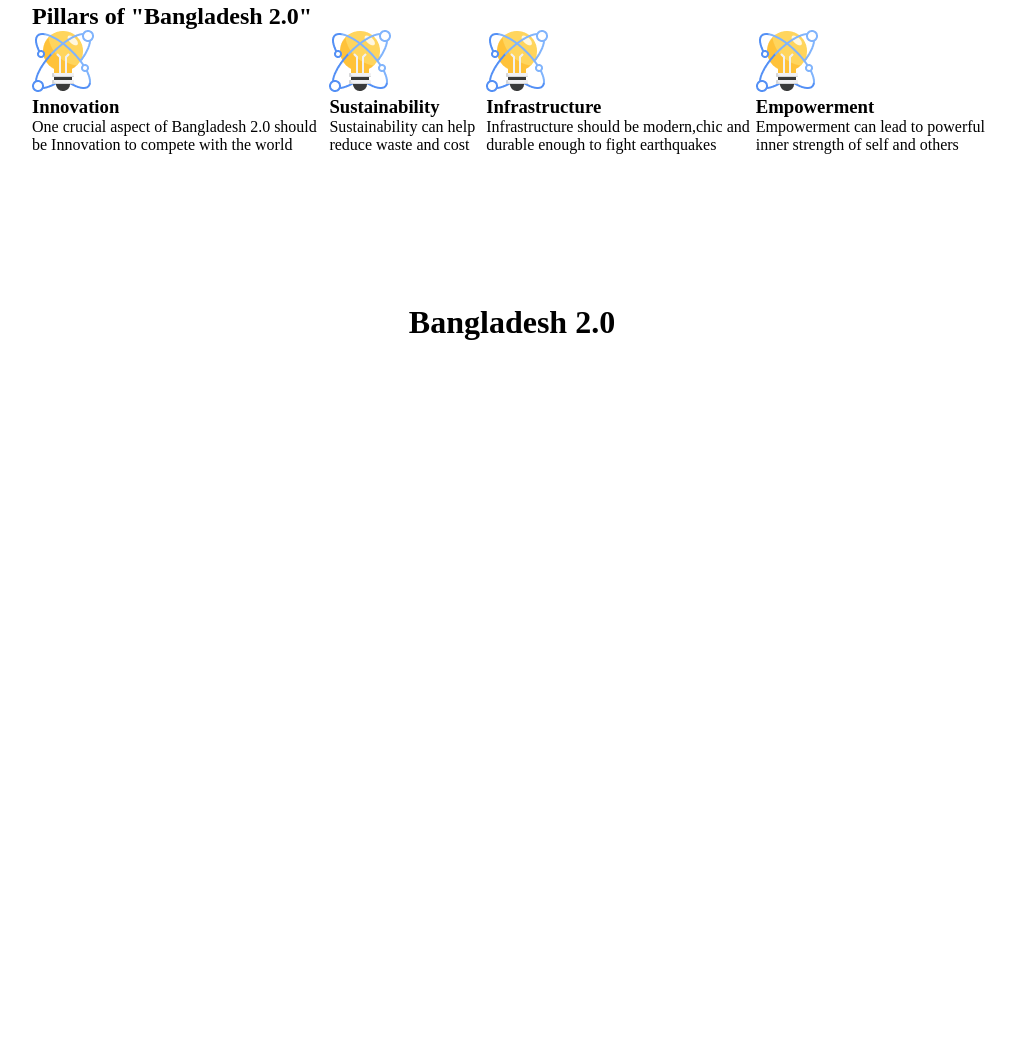
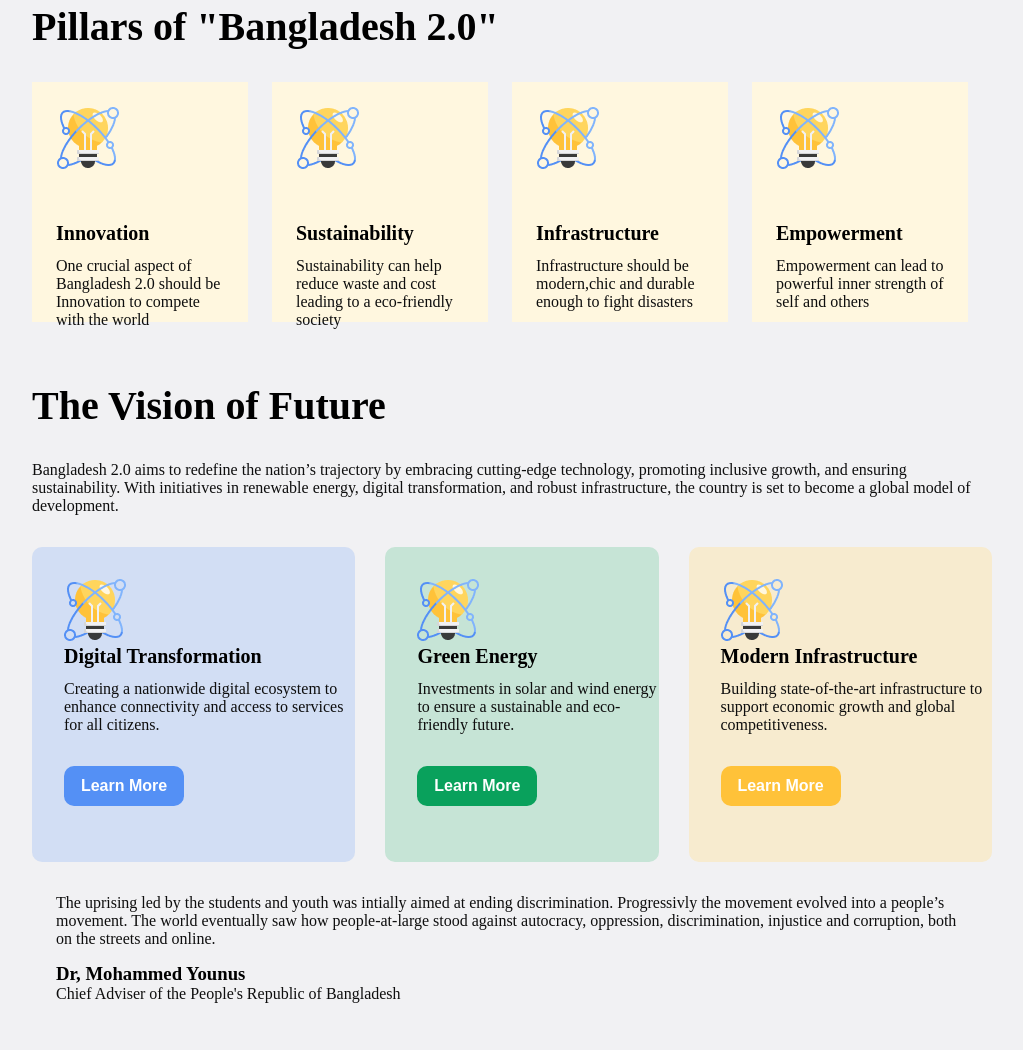
Before and after one commit to Shanjida96/Assignment, a plain HTML site: page index.html in a window 1280 px wide. Shown: the part 982-2032 px from the top of the page, without its empty margins (128-1151 px from the left). Before the commit the page ends 1461 px from the top, so only its background shows below. Drawn offline with Linux system fonts and the light colour scheme.

Commit message:
Main Updated

```diff
--- a/index.html
+++ b/index.html
@@ -24,31 +24,73 @@
         </div>
     </header>
     <main>
+        <!-- Pillar -->
         <section class="pillars-container">
             <h2 class="section-title">Pillars of "Bangladesh 2.0"</h2>
             <div class="pillars">
                 <div class="pillar">
-                    <img src="./images/light.png" alt="" class="pillar-image">
-                    <h3 class="pillar-title">Innovation</h3>
-                    <p class="pillar-description">One crucial aspect of Bangladesh 2.0 should be Innovation to compete with the world</p>
+                    <img class="bulb-container" src="./images/light.png" alt="" class="pillar-image">
+                    <div class="pillar-container">
+                        <h3 class="pv-title">Innovation</h3>
+                        <p class="section-description">One crucial aspect of Bangladesh 2.0 should be Innovation to compete with the world</p>
+                    </div>
                 </div>
                 <div class="pillar">
-                    <img src="./images/light.png" alt="" class="pillar-image">
-                    <h3 class="pillar-title">Sustainability</h3>
-                    <p class="pillar-description">Sustainability can help reduce waste and cost</p>
+                    <img class="bulb-container" src="./images/light.png" alt="" class="pillar-image">
+                    <div class="pillar-container">
+                        <h3 class="pv-title">Sustainability</h3>
+                        <p class="section-description">Sustainability can help reduce waste and cost leading to a eco-friendly society</p>
+                    </div>
+
                 </div>
                 <div class="pillar">
-                    <img src="./images/light.png" alt="" class="pillar-image">
-                    <h3 class="pillar-title">Infrastructure</h3>
-                    <p class="pillar-description">Infrastructure should be modern,chic and durable enough to fight earthquakes</p>
+                    <img class="bulb-container" src="./images/light.png" alt="" class="pillar-image">
+                    <div class="pillar-container">
+                        <h3 class="pv-title">Infrastructure</h3>
+                        <p class="section-description">Infrastructure should be modern,chic and durable enough to fight disasters</p>
+                    </div>
                 </div>
                 <div class="pillar">
-                    <img src="./images/light.png" alt="" class="pillar-image">
-                    <h3 class="pillar-title">Empowerment</h3>
-                    <p class="pillar-description">Empowerment can lead to powerful inner strength of self and others</p>
+                    <img class="bulb-container" src="./images/light.png" alt="" class="pillar-image">
+                    <div class="pillar-container">
+                        <h3 class="pv-title">Empowerment</h3>
+                        <p class="section-description">Empowerment can lead to powerful inner strength of self and others</p>
+                    </div>
+
                 </div>
             </div>
 
+        </section>
+        <!-- vision -->
+        <section class="visions">
+            <h2 class="section-title">The Vision of Future</h2>
+            <p class="vision-description section-description">Bangladesh 2.0 aims to redefine the nation’s trajectory by embracing cutting-edge technology, promoting inclusive growth, and ensuring sustainability. With initiatives in renewable energy, digital transformation, and robust infrastructure, the country is set to become a global model of development.</p>
+            <!-- div.vision-container*3h3.pillar-title+p.section-description+btn.vision-btn -->
+             <div class="vision">
+                <div class="vision-container blue-background">
+                <img src="./images/light.png" alt="">
+                <h3 class="pv-title">Digital Transformation</h3>
+                <p class=" vision-description section-description">Creating a nationwide digital ecosystem to enhance connectivity and access to services for all citizens.</p>
+                <button class="vision-button-container vision-btn btn-color-blue btn-text btn-color-blue">Learn More</button>
+                </div>
+                <div class="vision-container green-background ">
+                    <img src="./images/light.png" alt="">
+                    <h3 class="pv-title">Green Energy</h3>
+                    <p class="vision-description section-description">Investments in solar and wind energy to ensure a sustainable and eco-friendly future.</p>
+                    <button class="vision-button-container vision-btn btn-text btn-color-green">Learn More</button>
+                </div>
+             <div class="vision-container yellow-background">
+                <img src="./images/light.png" alt="">
+                <h3 class="pv-title">Modern Infrastructure</h3>
+                <p class="vision-description section-description">Building state-of-the-art infrastructure to support economic growth and global competitiveness.</p>
+                <button class="vision-button-container vision-btn btn-text btn-color-yellow">Learn More</button>
+             </div>
+            </div>
+            <div class="speech">
+                <p class="speech-container section-description">The uprising led by the students and youth was intially aimed at ending discrimination. Progressivly the movement evolved into a people’s movement. The world eventually saw how people-at-large stood against autocracy, oppression, discrimination, injustice and corruption, both on the streets and online. </p>
+                <h3 class="name">Dr, Mohammed Younus</h3>
+                <p class="title section-description">Chief Adviser of the People's Republic of Bangladesh</p>
+            </div>
         </section>
     </main>
     <footer class="footer">
--- a/styles/style.css
+++ b/styles/style.css
@@ -2,6 +2,10 @@
 *{
     margin: 0;
     padding: 0;
+}
+/* Common and additional styles*/
+.bulb-container{
+     margin: 25px 0px 25px 25px;
 }
 .btn-primary{
     background-color: #006A50;
@@ -9,8 +13,44 @@
     border: none;
     border-radius: 10px;
 }
+.section-description{
+    font-size: 16px;
+    color: #0E0E0E;
+}
+.pv-title{
+    font-size: 20px;
+    font-weight: 800;
+    margin-bottom: 12px;
+}
+.blue-background{
+    background-color:rgba(84, 144, 245, 0.2);
+
+}
+.green-background{
+    background-color: #C6E4D6;
+}
+.yellow-background{
+    background-color: #F7EBCF;
+}
+ .btn-text{
+    color:white;
+    font-size: 16px;
+    font-weight:600;
+ }
+
+.btn-color-blue{
+    background-color: #5490F5;
+}
+.btn-color-green{
+    background-color: #09A15C;
+}
+.btn-color-yellow{
+    background-color: #FFC239;
+}
+/* Common  and Additional styles*/
 body{
     margin: 0 auto;
+    background-color:#F1F1F3;
 }
 main{
     margin: 80px 160px;
@@ -25,7 +65,7 @@ main{
      font-size: 30px;
 }
 .nav-button-container{
-     margin-top: 24px;
+    margin-top: 24px;
     margin-bottom:24px;
     color: #006A50;
     border-color: #006A50;
@@ -61,6 +101,52 @@ main{
 .Explore{
     padding:17px 35px;
 }
+.section-title{
+    margin-bottom: 32px;
+    font-size: 40px;
+}
+/* Main */
+.pillars{
+    display: flex;
+    max-width: 1260px;
+    margin-bottom: 60px;
+}
+.pillar{
+    width: 300px;
+    height: 240px;
+    margin-right: 24px;
+    background-color: #FFF7DF;
+}
+.pillar-container{
+    margin: 24px;
+}
+
+.pillar-description{
+    margin-bottom: 30px;
+}
+.vision{
+    display: flex;
+    gap: 30px;
+    height:315px;
+    margin-bottom: 32px;
+}
+.vision-description{
+    margin-bottom:32px;
+}
+.vision-container{
+    border: none;
+    border-radius: 10px;
+    padding-left: 32px;
+    padding-top: 32px;
+
+}
+.vision-btn{
+    width: 120px;
+    height: 40px;
+    border: none;
+    border-radius: 10px;
+}
+/* footer */
 .footer{
     max-width: 1500px;
     padding: 70px 500px;
@@ -78,6 +164,16 @@ main{
     width: 24px;
     height: 24px;
 }
-.pillars{
-    display: flex;
+.speech{
+    margin-top: 30px;
+    margin-bottom: 80px;
+    padding-right: 24px;
+    padding-left: 24px;
 }
+.speech-container{
+    margin-bottom: 15px;
+
+}
+.title{
+    margin-bottom: 10px;
+}
```
Also changed, not shown: images/Semicolon.png (added).
